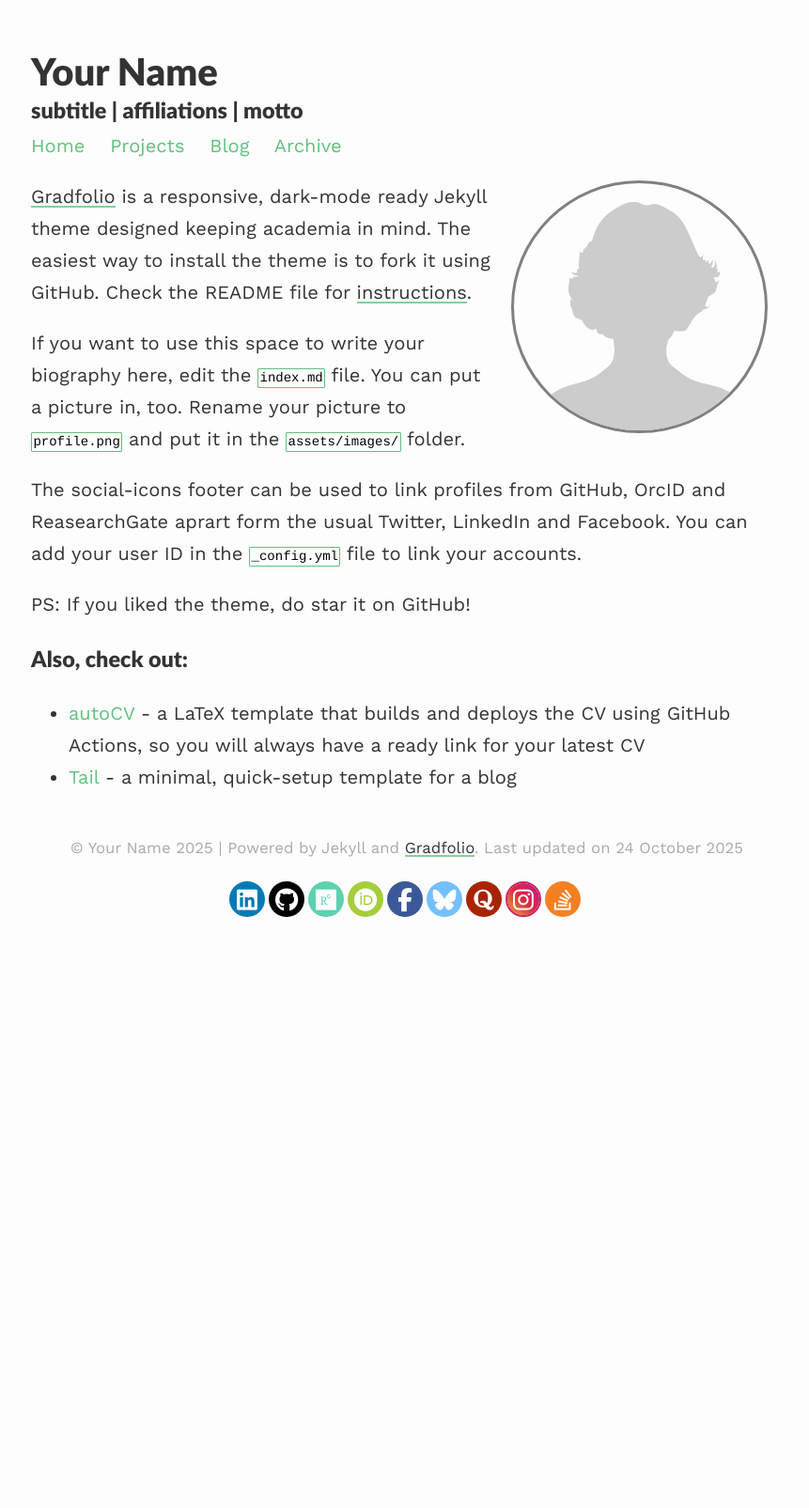
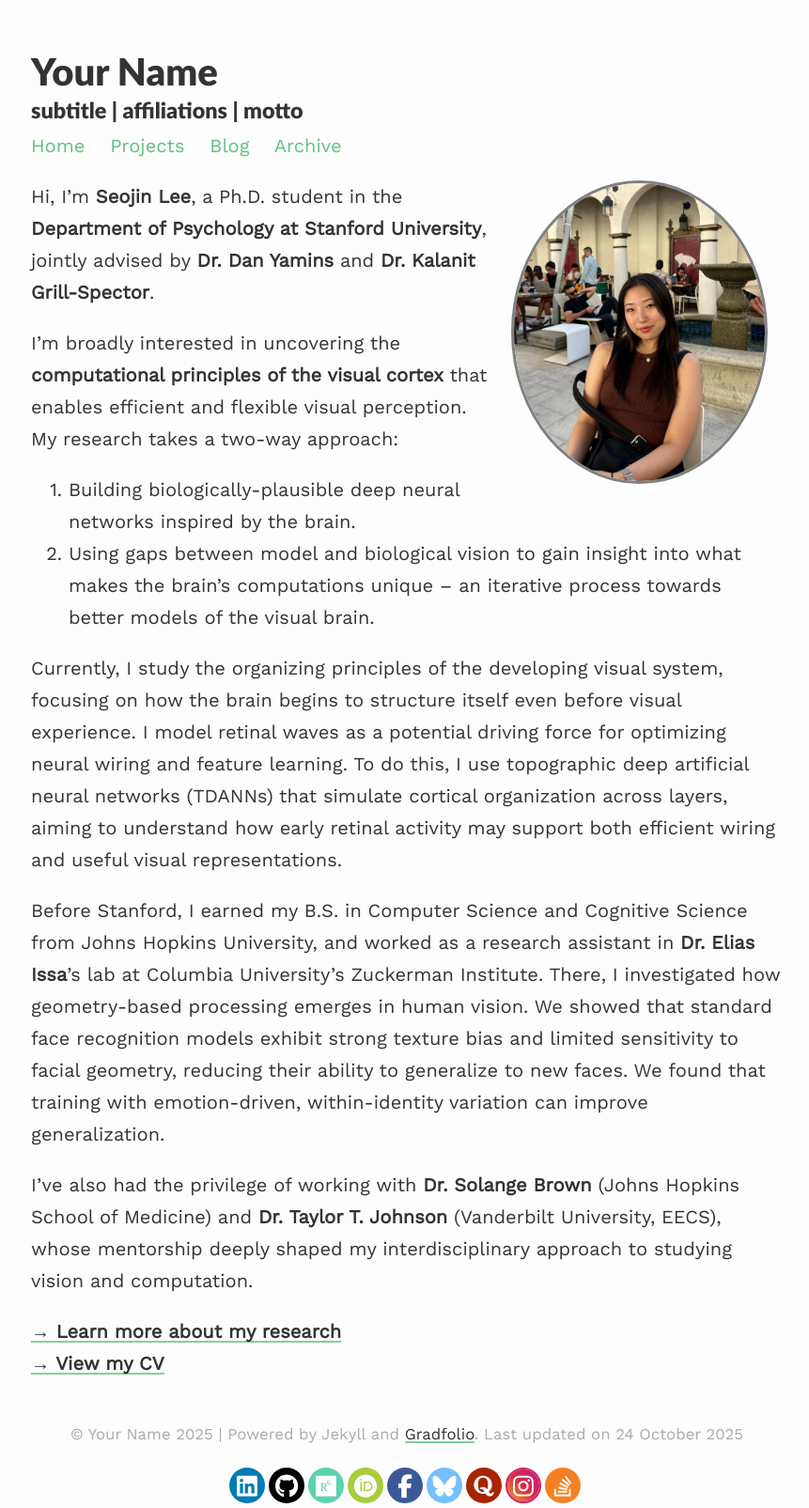
Before and after one commit to slee20512/slee20512.github.io, a Jekyll site: the page built from index.md, in a window 1280 px wide. Shown: the whole page at 94% size, without its empty margins (207-1068 px from the left). Built offline with Jekyll 4.4.1, drawn with Linux system fonts in a browser that asks for light colours; before the commit the page ends 981 px from its top, so only the background shows below that.

Commit message:
intro added

```diff
--- a/index.md
+++ b/index.md
@@ -3,19 +3,21 @@ layout: about
 permalink: /
 profile:
   align: right
-  image: profile.png
+  image: profile_photo.jpg
 published: true
 ---
 
-[Gradfolio](https://github.com/jitinnair1/gradfolio){:target="_blank"} is a responsive, dark-mode ready Jekyll theme designed keeping academia in mind. The easiest way to install the theme is to fork it using GitHub. Check the README file for [instructions](https://github.com/jitinnair1/gradfolio#installation){:target="_blank"}.
+Hi, I’m **Seojin Lee**, a Ph.D. student in the **Department of Psychology at Stanford University**, jointly advised by **Dr. Dan Yamins** and **Dr. Kalanit Grill-Spector**.
 
-If you want to use this space to write your biography here, edit the `index.md` file. You can put a picture in, too. Rename your picture to `profile.png` and put it in the `assets/images/` folder.
+I’m broadly interested in uncovering the **computational principles of the visual cortex** that enables efficient and flexible visual perception. My research takes a two-way approach:
+1. Building biologically-plausible deep neural networks inspired by the brain.
+2. Using gaps between model and biological vision to gain insight into what makes the brain's computations unique – an iterative process towards better models of the visual brain.
 
-The social-icons footer can be used to link profiles from GitHub, OrcID and ReasearchGate aprart form the usual Twitter, LinkedIn and Facebook. You can add your user ID in the `_config.yml` file to link your accounts.
+Currently, I study the organizing principles of the developing visual system, focusing on how the brain begins to structure itself even before visual experience. I model retinal waves as a potential driving force for optimizing neural wiring and feature learning. To do this, I use topographic deep artificial neural networks (TDANNs) that simulate cortical organization across layers, aiming to understand how early retinal activity may support both efficient wiring and useful visual representations.
 
-PS: If you liked the theme, do star it on GitHub!
+Before Stanford, I earned my B.S. in Computer Science and Cognitive Science from Johns Hopkins University, and worked as a research assistant in **Dr. Elias Issa**’s lab at Columbia University’s Zuckerman Institute. There, I investigated how geometry-based processing emerges in human vision. We showed that standard face recognition models exhibit strong texture bias and limited sensitivity to facial geometry, reducing their ability to generalize to new faces. We found that training with emotion-driven, within-identity variation can improve generalization.
 
-### Also, check out:
+I’ve also had the privilege of working with **Dr. Solange Brown** (Johns Hopkins School of Medicine) and **Dr. Taylor T. Johnson** (Vanderbilt University, EECS), whose mentorship deeply shaped my interdisciplinary approach to studying vision and computation.
 
-- [autoCV](https://github.com/jitinnair1/autocv) - a LaTeX template that builds and deploys the CV using GitHub Actions, so you will always have a ready link for your latest CV
-- [Tail](https://github.com/jitinnair1/tail) - a minimal, quick-setup template for a blog
+[**→ Learn more about my research**](/research)
+[**→ View my CV**](/cv)
```
Also changed, not shown: assets/images/profile_photo.jpg (added).
